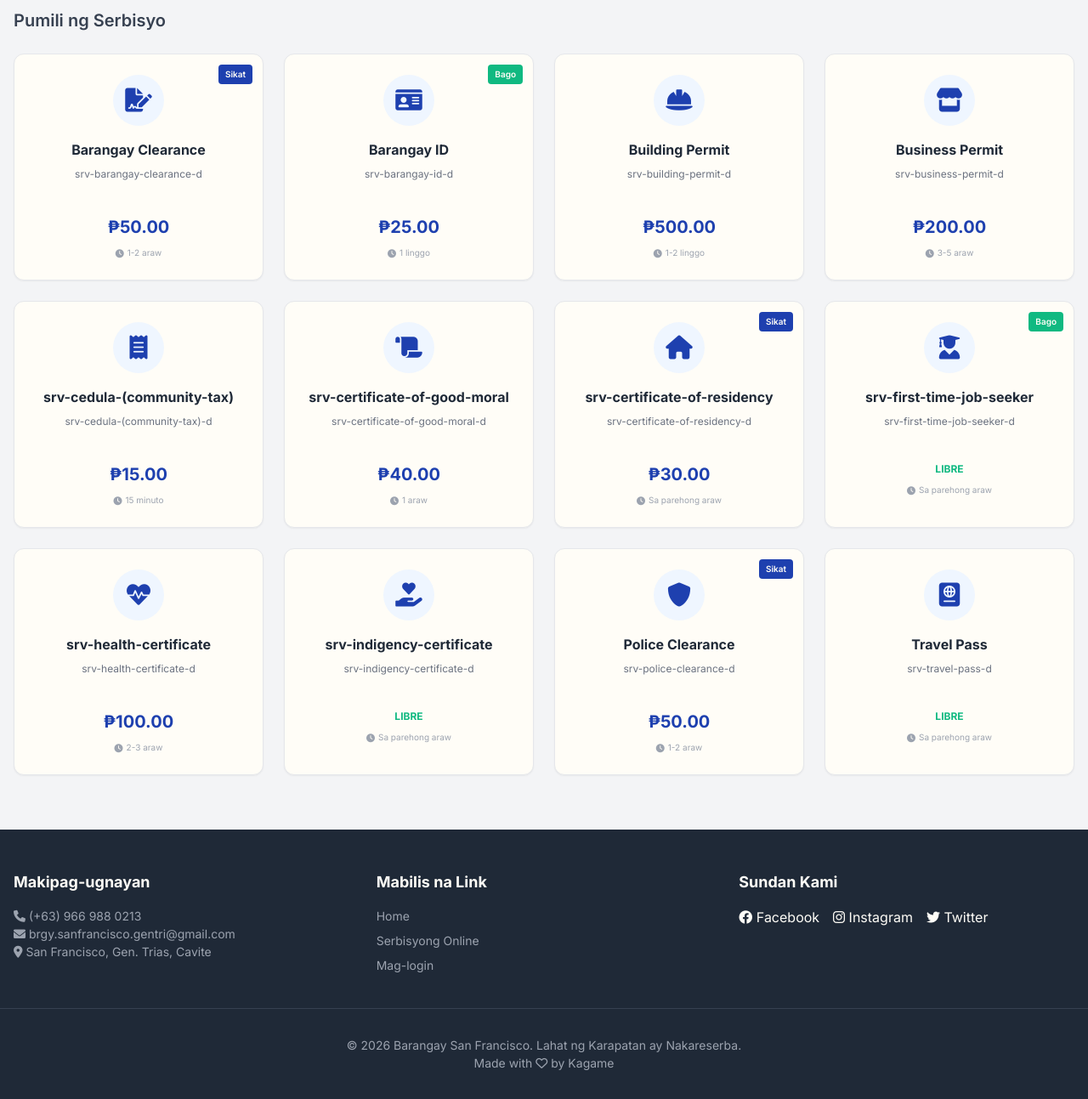
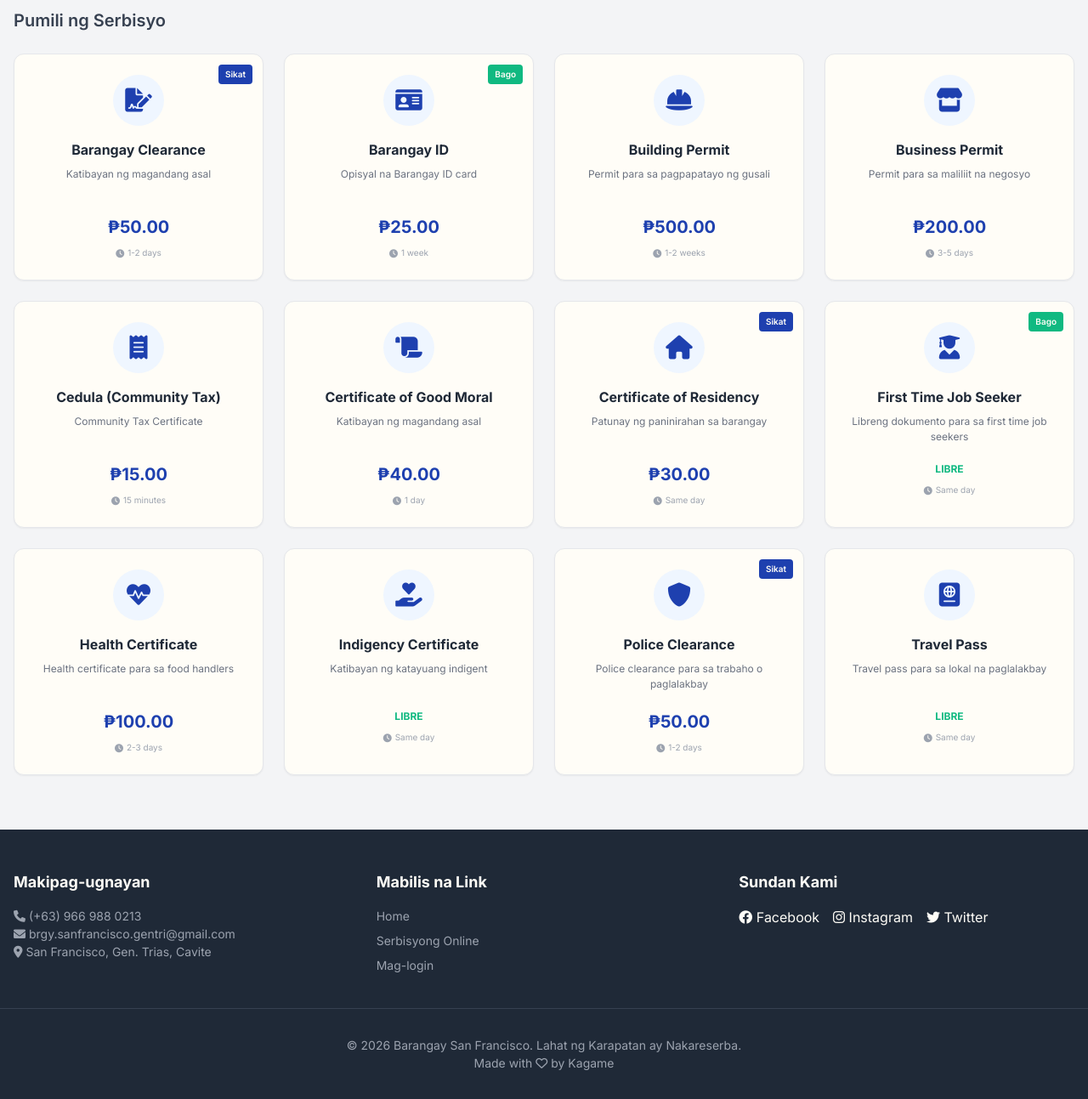
Before and after one commit to Kamen-Rider-Tayog/Barangay-Residence-System, a PHP site: page /pages/services.php in a window 1280 px wide. Shown: the part 201-1494 px from the top of the page at 85% size. Run offline with PHP 8.4, Linux system fonts and the light colour scheme; data comes from the database, SQL or seed files in the repository.

Commit message:
v1.6.1 Real final

```diff
--- a/pages/services.php
+++ b/pages/services.php
@@ -2,6 +2,7 @@
 require_once '../includes/core/init.php';
 $services = getServices();
 
+// Service icons mapping
 $serviceIcons = [
     'Barangay Clearance' => 'fa-file-signature',
     'Certificate of Residency' => 'fa-home',
@@ -17,19 +18,52 @@ $serviceIcons = [
     'Travel Pass' => 'fa-passport'
 ];
 
+// Service processing times
 $processingTimes = [
-    'Barangay Clearance' => __('processing-1-2-days'),
-    'Certificate of Residency' => __('processing-same-day'),
-    'Business Permit' => __('processing-3-5-days'),
-    'Indigency Certificate' => __('processing-same-day'),
-    'Police Clearance' => __('processing-1-2-days'),
-    'Cedula (Community Tax)' => __('processing-15-min'),
-    'Certificate of Good Moral' => __('processing-1-day'),
-    'First Time Job Seeker' => __('processing-same-day'),
-    'Barangay ID' => __('processing-1-week'),
-    'Health Certificate' => __('processing-2-3-days'),
-    'Building Permit' => __('processing-1-2-weeks'),
-    'Travel Pass' => __('processing-same-day')
+    'Barangay Clearance' => '1-2 days',
+    'Certificate of Residency' => 'Same day',
+    'Business Permit' => '3-5 days',
+    'Indigency Certificate' => 'Same day',
+    'Police Clearance' => '1-2 days',
+    'Cedula (Community Tax)' => '15 minutes',
+    'Certificate of Good Moral' => '1 day',
+    'First Time Job Seeker' => 'Same day',
+    'Barangay ID' => '1 week',
+    'Health Certificate' => '2-3 days',
+    'Building Permit' => '1-2 weeks',
+    'Travel Pass' => 'Same day'
+];
+
+// Service name translations (direct mapping)
+$serviceNames = [
+    'Barangay Clearance' => __('srv-barangay-clearance'),
+    'Certificate of Residency' => __('srv-cert-residency'),
+    'Business Permit' => __('srv-business-permit'),
+    'Indigency Certificate' => __('srv-indigency'),
+    'Police Clearance' => __('srv-police-clearance'),
+    'Cedula (Community Tax)' => __('srv-cedula'),
+    'Certificate of Good Moral' => __('srv-good-moral'),
+    'First Time Job Seeker' => __('srv-first-time-job'),
+    'Barangay ID' => __('srv-barangay-id'),
+    'Health Certificate' => __('srv-health-cert'),
+    'Building Permit' => __('srv-building-permit'),
+    'Travel Pass' => __('srv-travel-pass')
+];
+
+// Service descriptions translations
+$serviceDescriptions = [
+    'Barangay Clearance' => __('srv-clearance-d'),
+    'Certificate of Residency' => __('srv-residency-d'),
+    'Business Permit' => __('srv-permit-d'),
+    'Indigency Certificate' => __('srv-indigency-d'),
+    'Police Clearance' => __('srv-police-d'),
+    'Cedula (Community Tax)' => __('srv-cedula-d'),
+    'Certificate of Good Moral' => __('srv-moral-d'),
+    'First Time Job Seeker' => __('srv-job-d'),
+    'Barangay ID' => __('srv-id-d'),
+    'Health Certificate' => __('srv-health-d'),
+    'Building Permit' => __('srv-building-d'),
+    'Travel Pass' => __('srv-travel-d')
 ];
 
 $popularServices = ['Barangay Clearance', 'Certificate of Residency', 'Police Clearance'];
@@ -72,10 +106,9 @@ include '../includes/layouts/header.php';
                 $isPopular = in_array($name, $popularServices);
                 $isNew = in_array($name, $newServices);
 
-                // Map service name to translation key
-                $serviceKey = strtolower(str_replace(' ', '-', $name));
-                $serviceNameTrans = __("srv-$serviceKey") ?? $name;
-                $serviceDescTrans = __("srv-$serviceKey-d") ?? ($service['description'] ?? '');
+                // Get translated name and description
+                $displayName = $serviceNames[$name] ?? $name;
+                $displayDesc = $serviceDescriptions[$name] ?? ($service['description'] ?? '');
             ?>
             <div onclick="openServiceModal('<?php echo addslashes($name); ?>', <?php echo $service['base_price']; ?>)" class="card card-hover service-card">
                 <?php if ($isPopular): ?>
@@ -87,8 +120,8 @@ include '../includes/layouts/header.php';
                 <div class="service-icon">
                     <i class="fas <?php echo $icon; ?>"></i>
                 </div>
-                <h4><?php echo $serviceNameTrans; ?></h4>
-                <p class="service-description"><?php echo $serviceDescTrans; ?></p>
+                <h4><?php echo $displayName; ?></h4>
+                <p class="service-description"><?php echo $displayDesc; ?></p>
                 <?php if ($service['base_price'] == 0): ?>
                     <p class="service-price free"><?php echo __('free'); ?></p>
                 <?php else: ?>
```
